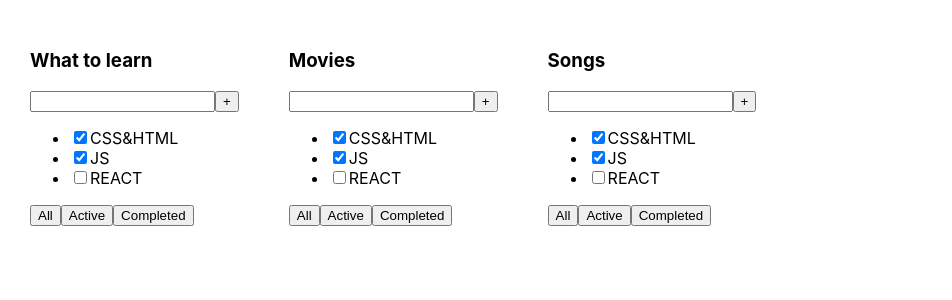
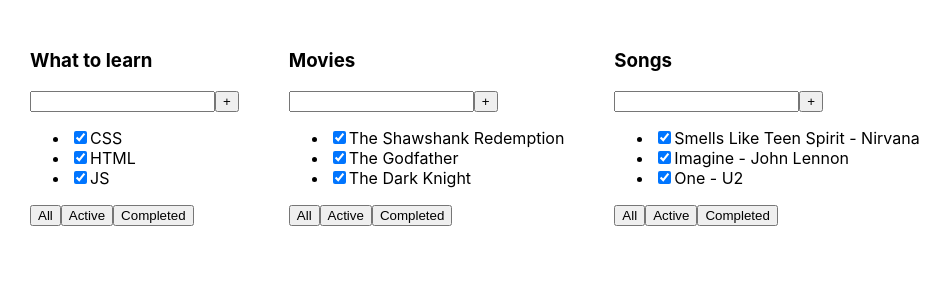
Before and after one commit to SashaMaslak/todolist-ts, a React (Create React App) app: page / in a window 1280 px wide. Shown: the top 300 px of the page, without its empty margins (0-952 px from the left). Built offline with nearby package versions, Linux system fonts and the light colour scheme.

Commit message:
add arrays

```diff
--- a/src/App.tsx
+++ b/src/App.tsx
@@ -1,13 +1,32 @@
 import React from "react"
 import "./App.css"
 import { TodoList } from "./TodoList"
+import { TaskType } from "./TodoList"
 
 function App() {
+  let tasks1: Array<TaskType> = [
+    { id: 1, title: "CSS", isDone: true },
+    { id: 2, title: "HTML", isDone: true },
+    { id: 3, title: "JS", isDone: true },
+  ]
+
+  let tasks2: Array<TaskType> = [
+    { id: 1, title: "The Shawshank Redemption", isDone: true },
+    { id: 2, title: "The Godfather", isDone: true },
+    { id: 3, title: "The Dark Knight", isDone: true },
+  ]
+
+  let tasks3: Array<TaskType> = [
+    { id: 1, title: "Smells Like Teen Spirit - Nirvana", isDone: true },
+    { id: 2, title: "Imagine - John Lennon", isDone: true },
+    { id: 3, title: "One - U2", isDone: true },
+  ]
+
   return (
     <div className="App">
-      <TodoList title="What to learn" />
-      <TodoList title="Movies" />
-      <TodoList title="Songs" />
+      <TodoList title="What to learn" tasks={tasks1} />
+      <TodoList title="Movies" tasks={tasks2} />
+      <TodoList title="Songs" tasks={tasks3} />
     </div>
   )
 }
--- a/src/TodoList.tsx
+++ b/src/TodoList.tsx
@@ -1,7 +1,14 @@
 import React from "react"
+
+export type TaskType = {
+  id: number
+  title: string
+  isDone: boolean
+}
 
 type PropType = {
   title: string
+  tasks: Array<TaskType> //  --> TaskType[]
 }
 
 export const TodoList = (props: PropType) => {
@@ -14,16 +21,16 @@
       </div>
       <ul>
         <li>
-          <input type="checkbox" checked={true} />
-          <span>CSS&HTML</span>
+          <input type="checkbox" checked={props.tasks[0].isDone} />
+          <span>{props.tasks[0].title}</span>
         </li>
         <li>
-          <input type="checkbox" checked={true} />
-          <span>JS</span>
+          <input type="checkbox" checked={props.tasks[1].isDone} />
+          <span>{props.tasks[1].title}</span>
         </li>
         <li>
-          <input type="checkbox" checked={false} />
-          <span>REACT</span>
+          <input type="checkbox" checked={props.tasks[2].isDone} />
+          <span>{props.tasks[2].title}</span>
         </li>
       </ul>
       <div>
```
